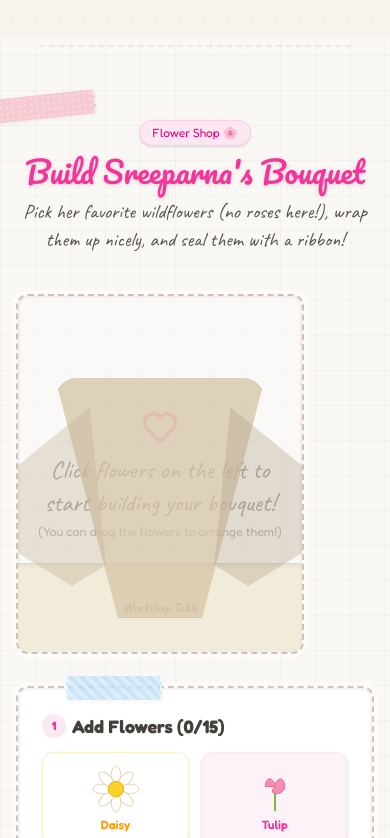
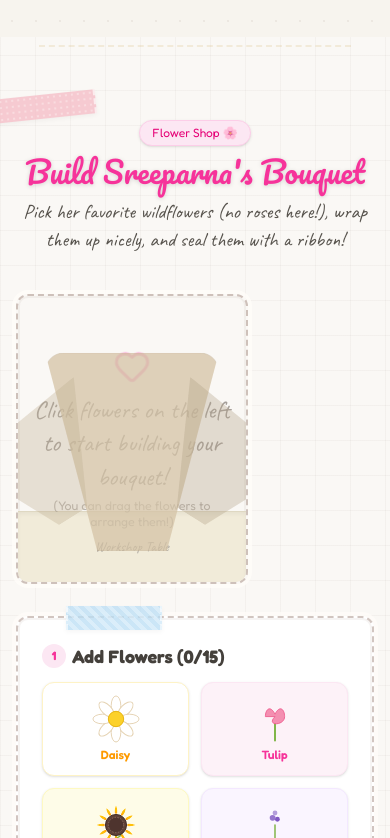
Before and after one commit to dummy-radx/bouquet, a React (Vite) app in the folder frontend/: page / in a window 390 px wide. Shown: the part 5043-5881 px from the top of the page. Built offline with nearby package versions, Linux system fonts and the light colour scheme; a web font is replaced by a local one.

Commit message:
feat: add auto-scroll behavior and responsive sticky positioning to bouquet preview

```diff
--- a/frontend/src/components/BouquetBuilder.jsx
+++ b/frontend/src/components/BouquetBuilder.jsx
@@ -270,6 +270,11 @@ export const BouquetBuilder = () => {
     setIsWrapped(true)
     setShowSparkles(true)
     setTimeout(() => setShowSparkles(false), 2500)
+
+    // Smoothly scroll to the bouquet preview to show the final result
+    setTimeout(() => {
+      canvasRef.current?.scrollIntoView({ behavior: 'smooth', block: 'center' })
+    }, 150)
   }
 
   const handlePresetSunflower = () => {
@@ -348,7 +353,7 @@ export const BouquetBuilder = () => {
   }
 
   return (
-    <div className="relative w-full min-h-screen bg-grid-paper py-16 px-4 flex flex-col items-center justify-start overflow-hidden">
+    <div className="relative w-full min-h-screen bg-grid-paper py-16 px-4 flex flex-col items-center justify-start overflow-visible">
 
       <div className="washi-tape washi-tape-pink w-28 -rotate-6 -left-4 top-10 z-10" />
 
@@ -494,7 +499,7 @@ export const BouquetBuilder = () => {
 
         <div
           ref={canvasRef}
-          className="relative aspect-4/5 bg-stone-50/50 border-stitch flex items-center justify-center overflow-hidden h-[360px] xs:h-[400px] sm:h-[450px] md:h-[500px] select-none order-1 md:order-2"
+          className="sticky top-4 z-20 md:relative aspect-4/5 bg-[#faf8f5]/95 backdrop-blur-md md:bg-stone-50/50 border-stitch flex items-center justify-center overflow-hidden h-[290px] xs:h-[330px] sm:h-[390px] md:h-[500px] shadow-md md:shadow-none select-none order-1 md:order-2"
         >
 
           <div className="absolute inset-x-0 bottom-0 h-1/4 bg-[#f1ebd9] border-t border-[#dfd8c2] z-0 flex items-center justify-center shadow-inner pointer-events-none">
@@ -516,7 +521,7 @@ export const BouquetBuilder = () => {
           <div className="relative w-full h-full flex flex-col items-center justify-end pb-4 z-10 pointer-events-none">
 
             {/* Unified Bouquet Unit to prevent sizing/placement misalignment */}
-            <div className="relative w-[320px] h-[450px] flex flex-col items-center justify-end pointer-events-none scale-75 xs:scale-85 sm:scale-95 md:scale-100 origin-bottom">
+            <div className="relative w-[320px] h-[450px] flex flex-col items-center justify-end pointer-events-none scale-[0.62] xs:scale-[0.72] sm:scale-[0.85] md:scale-100 origin-bottom">
 
               {/* 1. BACK WRAPPING PAPER (z-10, fanning out properly) */}
               <div className="absolute bottom-6 left-1/2 -translate-x-1/2 w-[280px] h-[320px] z-10 pointer-events-none">
```
